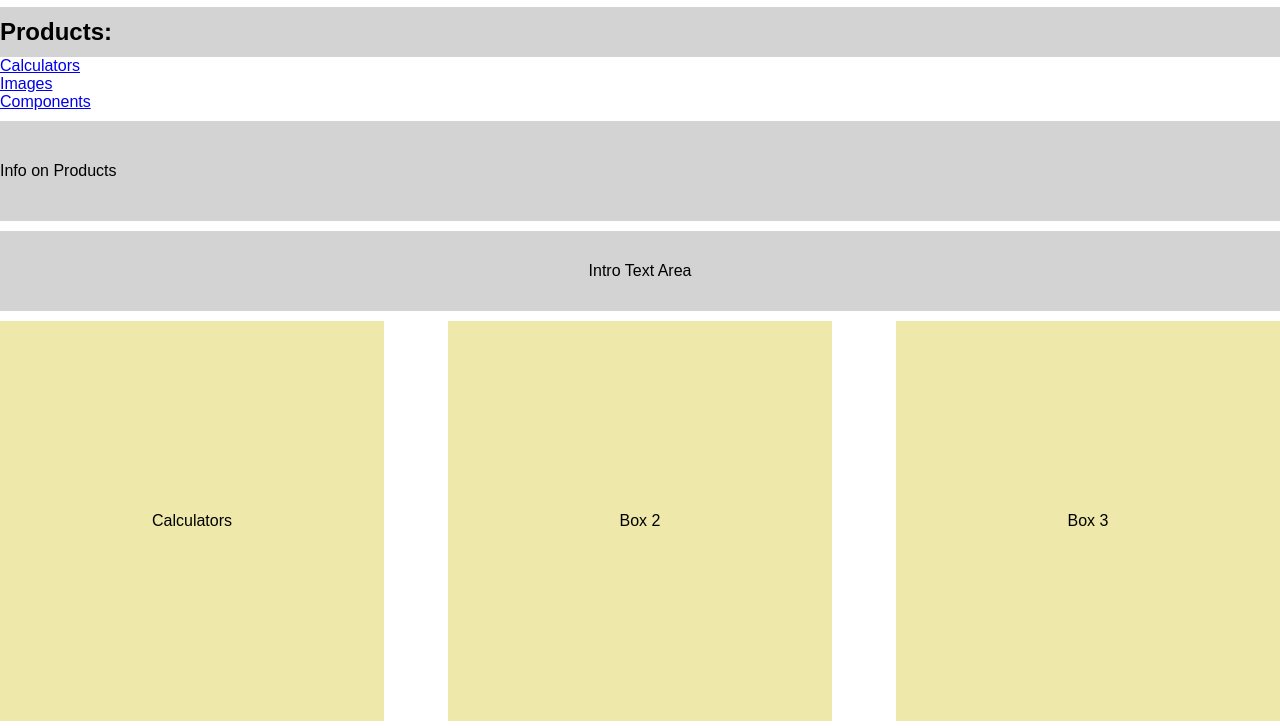
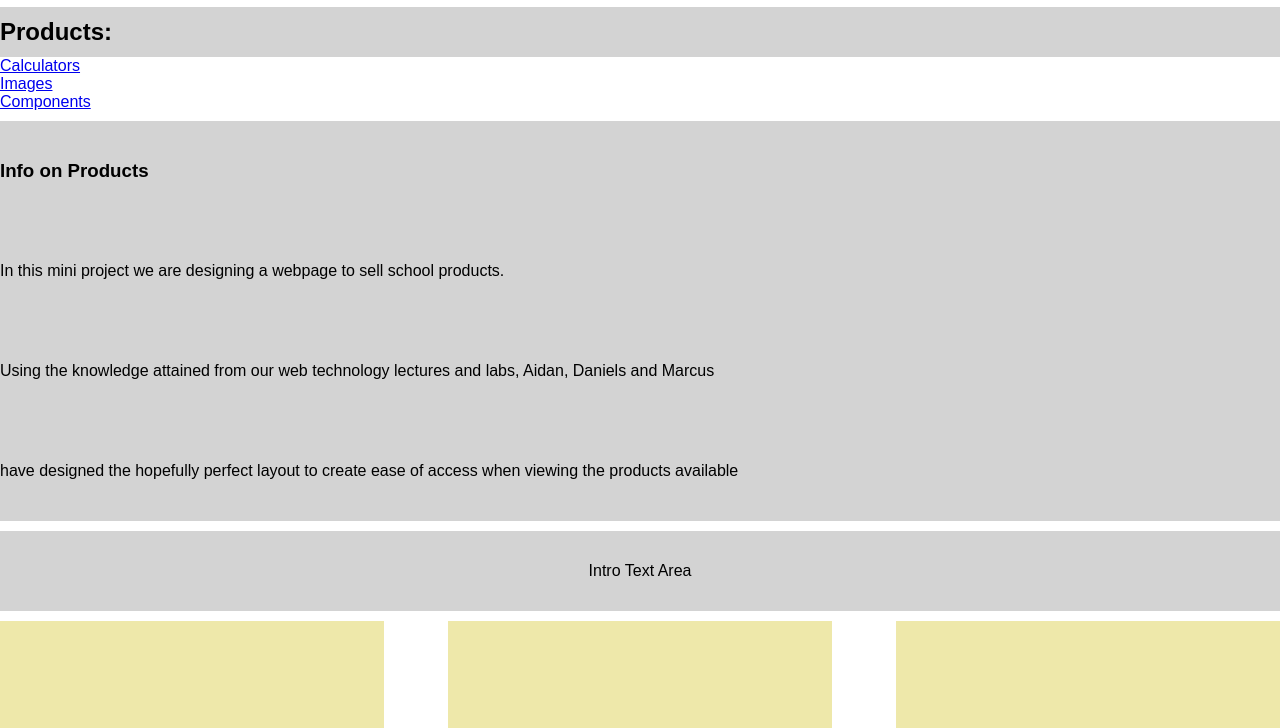
Before and after one commit to AidanM324/WebtechProject, a plain HTML site: page index.html in a window 1280 px wide. Shown: the part 53-781 px from the top of the page. Drawn offline with Linux system fonts and the light colour scheme.

Commit message:
Added Info on project to main page

```diff
--- a/index.html
+++ b/index.html
@@ -27,7 +27,11 @@
             </ul>
             </nav>
     </div>
-    <div id="header-div"><h23> Info on Products </h3></div>
+    <div id="header-div"><h3> Info on Products </h3>
+    <p>In this mini project we are designing a webpage to sell school products.<br>
+    Using the knowledge attained from our web technology lectures and labs, Aidan, Daniels and Marcus<br>
+     have designed the hopefully perfect layout to create ease of access when viewing the products available</p>
+    </div>
 
     <div id="textarea-div"> Intro Text Area </div>
 
```
